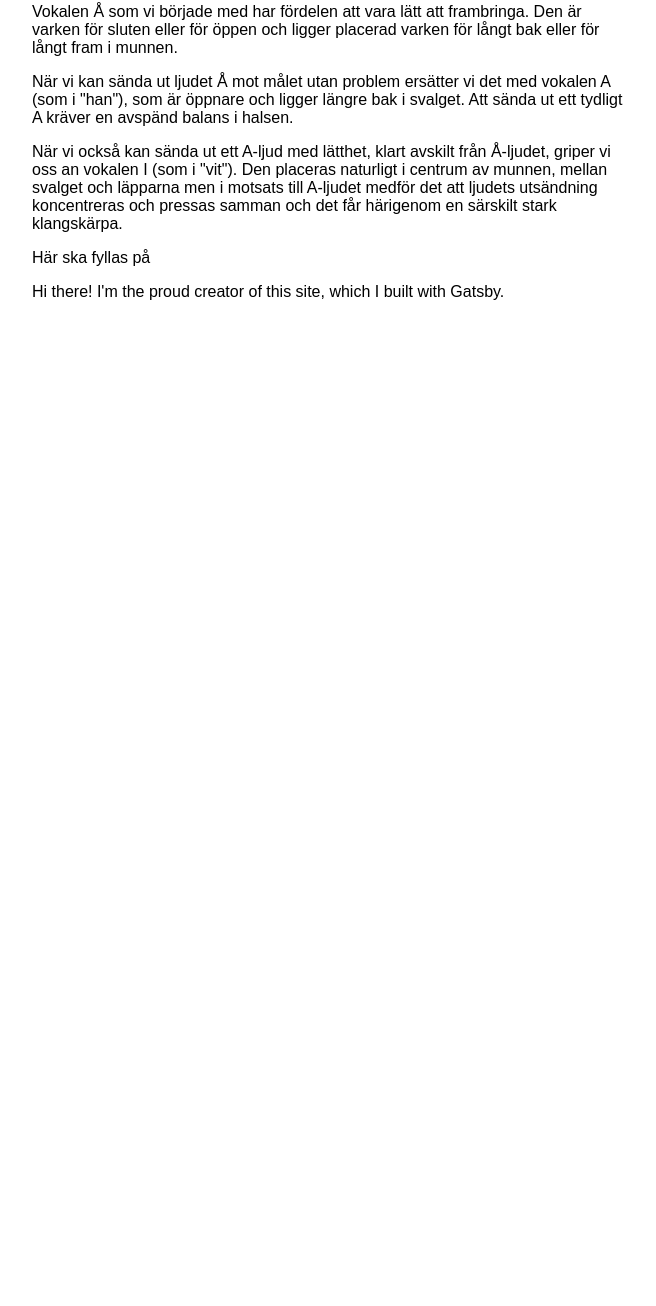
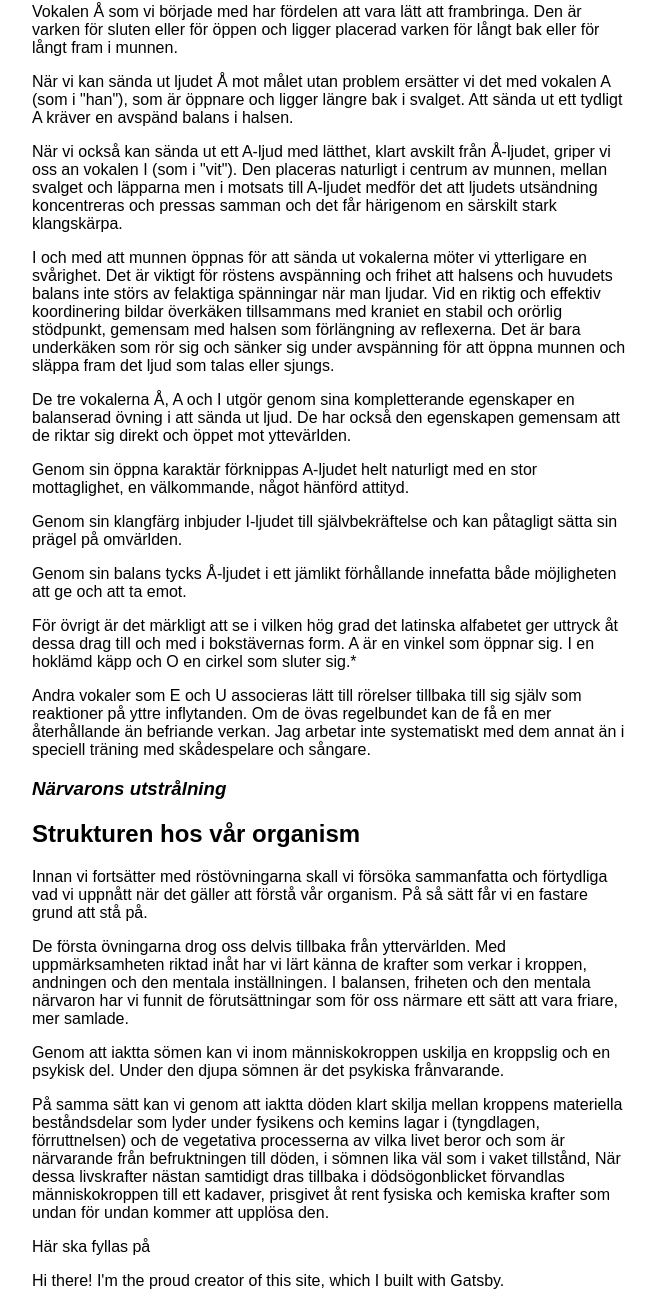
Before and after one commit to berthold43/gatsby-again, a Gatsby site: page /talet in a window 1280 px wide. Shown: the part 2505-3811 px from the top of the page, without its empty margins (308-964 px from the left). Before the commit the page ends 2822 px from the top, so only its background shows below. Built offline with nearby package versions, Linux system fonts and the light colour scheme; Gatsby itself is replaced by a stand-in of ours.

Commit message:
mer om talet

```diff
--- a/src/pages/talet.js
+++ b/src/pages/talet.js
@@ -36,6 +36,21 @@ const AboutPage = () => {
 <p>Vokalen Å som vi började med har fördelen att vara lätt att frambringa. Den är varken för sluten eller för öppen och ligger placerad varken för långt bak eller för långt fram i munnen.</p>
 <p>När vi kan sända ut ljudet Å mot målet utan problem ersätter vi det med vokalen A (som i "han"), som är öppnare och ligger längre bak i svalget. Att sända ut ett tydligt A kräver en avspänd balans i halsen.</p>
 <p>När vi också kan sända ut ett A-ljud med lätthet, klart avskilt från Å-ljudet, griper vi oss an vokalen I (som i "vit"). Den placeras naturligt i centrum av munnen, mellan svalget och läpparna men i motsats till A-ljudet medför det att ljudets utsändning koncentreras och pressas samman och det får härigenom en särskilt stark klangskärpa.</p>
+<p>I och med att munnen öppnas för att sända ut vokalerna möter vi ytterligare en svårighet. Det är viktigt för röstens avspänning och frihet att halsens och huvudets balans inte störs av felaktiga spänningar när man ljudar. Vid en riktig och effektiv koordinering bildar överkäken tillsammans med kraniet en stabil och orörlig stödpunkt, gemensam  med halsen som förlängning av reflexerna. Det är bara underkäken som rör sig och sänker sig under avspänning för att öppna munnen och släppa fram det ljud som talas eller sjungs.</p>
+<p>De tre vokalerna Å, A och I utgör genom sina kompletterande egenskaper en balanserad övning i att sända ut ljud. De har också den egenskapen gemensam att de riktar sig direkt och öppet mot yttevärlden.</p>
+<p>Genom sin öppna karaktär förknippas A-ljudet helt naturligt med en stor mottaglighet, en välkommande, något hänförd attityd.</p>
+<p>Genom sin klangfärg inbjuder I-ljudet till självbekräftelse och kan påtagligt sätta sin prägel på omvärlden.</p>
+<p>Genom sin balans tycks Å-ljudet i ett jämlikt förhållande innefatta både möjligheten att ge och att ta emot.</p>
+<p>För övrigt är det märkligt att se i vilken hög grad det latinska alfabetet ger uttryck åt dessa drag till och med i bokstävernas form. A är en vinkel som öppnar sig. I en hoklämd käpp och O en cirkel som sluter sig.*</p>
+<p>Andra vokaler som E och U associeras lätt till rörelser tillbaka till sig själv som reaktioner på yttre inflytanden. Om de övas regelbundet kan de få en mer återhållande än befriande verkan. Jag arbetar inte systematiskt med dem annat än i speciell träning med skådespelare och sångare.</p>
+<h3><i>Närvarons utstrålning</i></h3>
+<h2>Strukturen hos vår organism</h2>
+<p>Innan vi fortsätter med röstövningarna skall vi försöka sammanfatta och förtydliga vad vi uppnått när det gäller att förstå vår organism. På så sätt får vi en fastare grund att stå på.</p>
+<p>De första övningarna drog oss delvis tillbaka från yttervärlden. Med uppmärksamheten riktad inåt har vi lärt känna de krafter som verkar i kroppen, andningen och den mentala inställningen. I balansen, friheten och den mentala närvaron har vi funnit de förutsättningar som för oss närmare ett sätt att vara friare, mer samlade.</p>
+<p>Genom att iaktta sömen kan vi inom människokroppen uskilja en kroppslig och en psykisk del. Under den djupa sömnen är det psykiska frånvarande.</p>
+<p>På samma sätt kan vi genom att iaktta döden klart skilja mellan kroppens materiella beståndsdelar som lyder under fysikens och kemins lagar i (tyngdlagen, förruttnelsen) och de vegetativa processerna av vilka livet beror och som är närvarande från befruktningen till döden, i sömnen lika väl som i vaket tillstånd, När dessa livskrafter nästan samtidigt dras tillbaka i dödsögonblicket förvandlas människokroppen till ett kadaver, prisgivet åt rent fysiska och kemiska krafter som undan för undan kommer att upplösa den.</p>
+
+
 
 <p>Här ska fyllas på</p>
 
```
